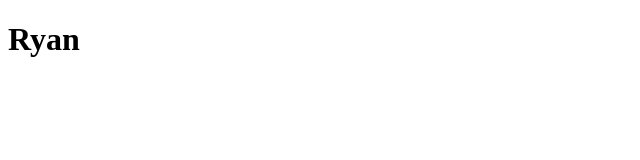
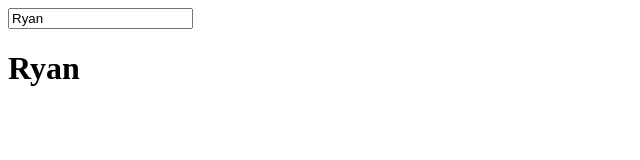
Before and after one commit to rkiel/ultimate-angular, a website: page index.html in a window 1280 px wide. Shown: the whole page, without its empty margins (0-640 px from the left). Drawn offline with nearby package versions, Linux system fonts and the light colour scheme.

Commit message:
lecture-12: two way data binding

```diff
--- a/index.html
+++ b/index.html
@@ -4,6 +4,7 @@
 	<title>ngClassified</title>
 </head>
 <body ng-app="ngClassifeds" ng-controller="classifiedCtrl">
+  <input type="text" placeholder="Enter your name" ng-model="name">
 <h1>{{ name }}</h1>
 	<script type="text/javascript" src="node_modules/angular/angular.js"></script>
 	<script type="text/javascript" src="scripts/app.js"></script>
```
